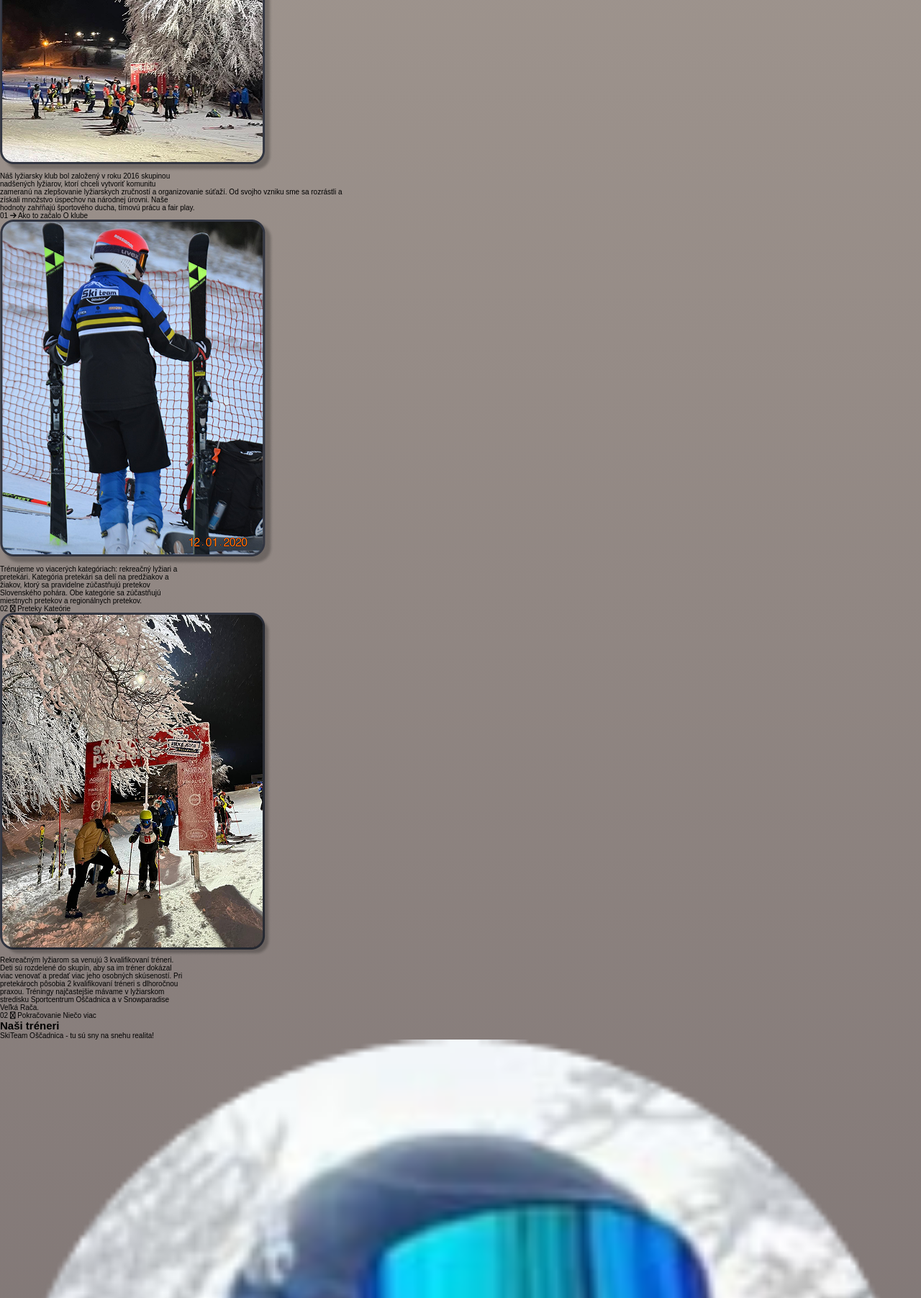
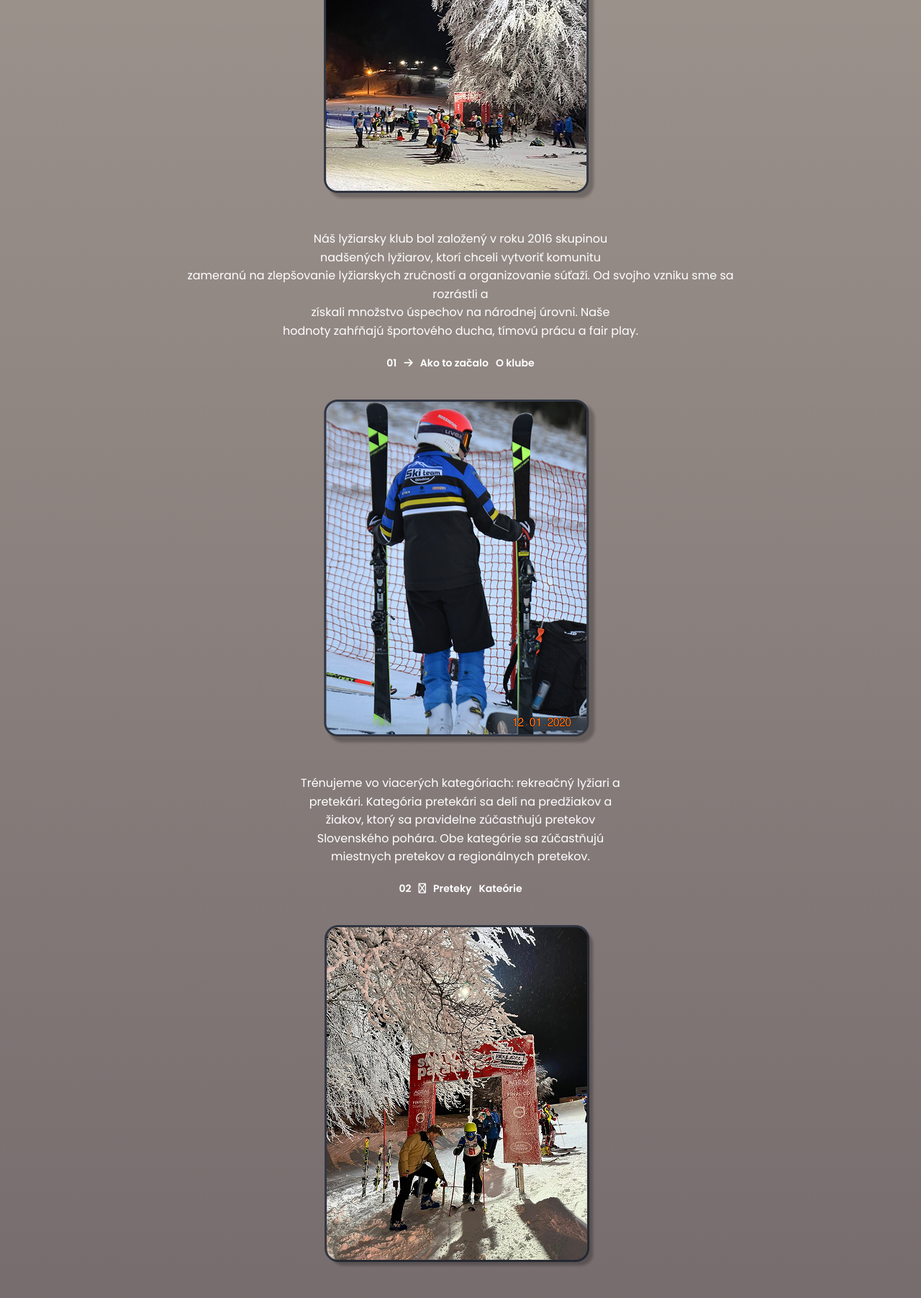
Before and after one commit to PetraSkolova/PRAX-DSY, a PHP site: page /SkiTeam/index.html in a window 1280 px wide. Shown: the part 1040-2843 px from the top of the page at 72% size. Run offline with PHP 8.4, Linux system fonts and the light colour scheme.

Commit message:
ufugbasbu

```diff
--- a/PRAX/SkiTeam/index.html
+++ b/PRAX/SkiTeam/index.html
@@ -4,6 +4,7 @@
     <meta charset="UTF-8">
     <meta name="viewport" content="width=device-width, initial-scale=1.0">
         <link rel="stylesheet" href="style.css">
+        <link href="https://fonts.googleapis.com/css2?family=Poppins:wght@400;600&display=swap" rel="stylesheet">
         <link href="https://fonts.googleapis.com/css2?family=Dancing+Script&display=swap" rel="stylesheet">
         <link rel="stylesheet" href="https://cdnjs.cloudflare.com/ajax/libs/font-awesome/6.5.0/css/all.min.css">
     <title>SkiTeam Oščadnica</title>
@@ -103,7 +104,7 @@
                         Charakteristika: Flexibilný a prispôsobivý,<br>
                         dokáže okamžite reagovať na potreby<br>športovcov
                     </p>
-                    <h1>Oliver Pawlus</h>
+                    <h1>Oliver Pawlus</h1>
                     <h4>Tréner</h4>
                     </div>
                 </article>
@@ -117,7 +118,7 @@
                         schopnosťou vysvetliť aj tie<br>najkomplexnejšie pohyby. Je
                         obľúbená<br>medzi začiatočníkmi aj pokročilými.
                     </p>
-                    <h1>Anna Mikulová</h>
+                    <h1>Anna Mikulová</h1>
                     <h4>Trénerka</h4>
                     </div>
                 </article>
@@ -131,7 +132,7 @@
                     líder s vášňou pre lyžovanie.<br>Vždy hľadá spôsoby, ako posúvať<br>
                     zverených športovcov na vyššiu úroveň..
                     </p>
-                    <h1>Dušan Poláčk </h>
+                    <h1>Dušan Poláčk </h1>
                     <h4>Zakladateľ (šéfino)</h4>
                     </div>
                 </article>
@@ -144,7 +145,7 @@
                     sebadôvery u<br>začiatočníkov<br>Charakteristika: Energická, vždy pozitívne<br>
                     naladená. Jej tréningy sú zábavné a<br>motivujúce.
                     </p>
-                    <h1>Petra Školová </h>
+                    <h1>Petra Školová </h1>
                     <h4>Trénerka</h4>
                     </div>
                 </article>
@@ -157,7 +158,7 @@
                     techniky pre súťažné<br>podmienky<br>Charakteristika: Praktický a vecný, jeho<br>rady
                     vždy pomáhajú zlepšiť výkon na<br>svahu.
                     </p>
-                    <h1>Matys Poláčk</h>
+                    <h1>Matys Poláčk</h1>
                     <h4>Tréner</h4>
                     </div>
                 </article>
@@ -182,7 +183,7 @@
                     lyžiarov<br>Charakteristika: Profesionálna a<br>dôsledná. Dokáže spojiť
                     fyzickú prípravu<br>so zlepšovaním techniky na svahu.
                     </p>
-                    <h1>Sára Ismailová</h>
+                    <h1>Sára Ismailová</h1>
                     <h4>Trénerka</h4>
                     </div>
                 </article>
@@ -222,32 +223,18 @@
         <section class="galeria">
             <h1>Galéria</h1>
             <div class="v galerii">
-                <div class="na dlzku">
                     <img src="pictures/1.png">
                     <img src="pictures/2.png">
-                </div>
-
-                <div class="na vysku">
                     <img src="pictures/3.png">
                     <img src="pictures/4.png">
                     <img src="pictures/5.png">
-                </div>
-
-                <div class="na dlzku">
                     <img src="pictures/6.png">
                     <img src="pictures/7.png">
-                </div>
-
-                <div class="na sirku">
                     <img src="pictures/8.png">
                     <img src="pictures/9.png">
                     <img src="pictures/10.png">
-                </div>
-
-                <div class="na dlzku">
                     <img src="pictures/11.png">
                     <img src="pictures/12.png">
-                </div>
                     <img src="pictures/13.png">
                     <img src="pictures/14.png">
                     <img src="pictures/15.png">
--- a/PRAX/SkiTeam/style.css
+++ b/PRAX/SkiTeam/style.css
@@ -10,8 +10,8 @@ html {
 }
 
 main {
-    background-image: linear-gradient(#A0968F, #362D3A, #313541); /* zistit ako sa robi dvojity gradient */
     width: 100%;
+    background-image: linear-gradient(#A0968F, #362D3A), linear-gradient(#362D3A, #313541);
 }
 /*<!--------------------------------header/domov------------------------------>*/
 a {
@@ -20,7 +20,7 @@ a {
 }
 
 body {
-    font-family: Arial, sans-serif;
+    font-family: 'Poppins', sans-serif;
     display: flex;
     flex-direction: column;
     align-items: center;
@@ -114,10 +114,118 @@ header{
 }
 /*<!--------------------------------o nas------------------------------>*/
 
+.o.nas {
+    display: flex;
+    flex-direction: column;
+    align-items: center;
+    gap: 4rem;
+    padding: 4rem 2rem;
+    color: white;
+}
+
+.o.nas figure img {
+    max-width: 100%;
+    height: auto;
+    border-radius: 1rem;
+}
+
+.o.nas article {
+    max-width: 800px;
+    text-align: center;
+    font-size: 1.6rem;
+    line-height: 1.6;
+}
+
+.number1, .number2, .number3 {
+    margin-top: 2rem;
+    display: flex;
+    gap: 1rem;
+    align-items: center;
+    justify-content: center;
+    font-size: 1.4rem;
+    font-weight: bold;
+}
+
 /*<!--------------------------------nasi treneri------------------------------>*/
+
+.view {
+    display: flex;
+    flex-wrap: wrap;
+    justify-content: center;
+    gap: 2rem;
+    padding: 2rem;
+}
+
+.view article {
+    background-color: #d9d9d9;
+    border-radius: 1rem;
+    width: 280px;
+    text-align: center;
+    padding: 2rem 1rem 1.5rem;
+    position: relative;
+    box-shadow: 0 4px 8px rgba(0,0,0,0.1);
+    transition: transform 0.3s ease;
+}
+
+.view article:hover {
+    transform: scale(1.03);
+}
+
+.view article img {
+    width: 120px;
+    height: 120px;
+    object-fit: cover;
+    border-radius: 50%;
+    border: 4px solid white;
+    position: absolute;
+    top: -60px;
+    left: 50%;
+    transform: translateX(-50%);
+    background-color: white;
+}
+
+.treneri {
+    margin-top: 80px;
+    padding: 0 1rem;
+    font-size: 0.9rem;
+    color: #333;
+    line-height: 1.4;
+}
+
+.treneri p {
+    margin-bottom: 1.2rem;
+}
+
+.treneri h1 {
+    font-size: 1.2rem;
+    font-weight: bold;
+    color: #000;
+    margin: 0.5rem 0 0.2rem;
+}
+
+.treneri h4 {
+    font-size: 1rem;
+    font-weight: normal;
+    color: #333;
+    margin: 0;
+}
 
 /*<!--------------------------------podujatia------------------------------>*/
 
 /*<!--------------------------------galeria------------------------------>*/
 
+.v.galerii {
+    display: grid;
+    grid-template-columns: repeat(auto-fit, minmax(200px, 1fr));
+    gap: 1rem;
+    padding: 2rem;
+    justify-items: center;
+}
+
+.v.galerii img {
+    width: 100%;
+    border-radius: 0.8rem;
+    object-fit: cover;
+}
+
 /*<!--------------------------------kontakty------------------------------>*/
```
